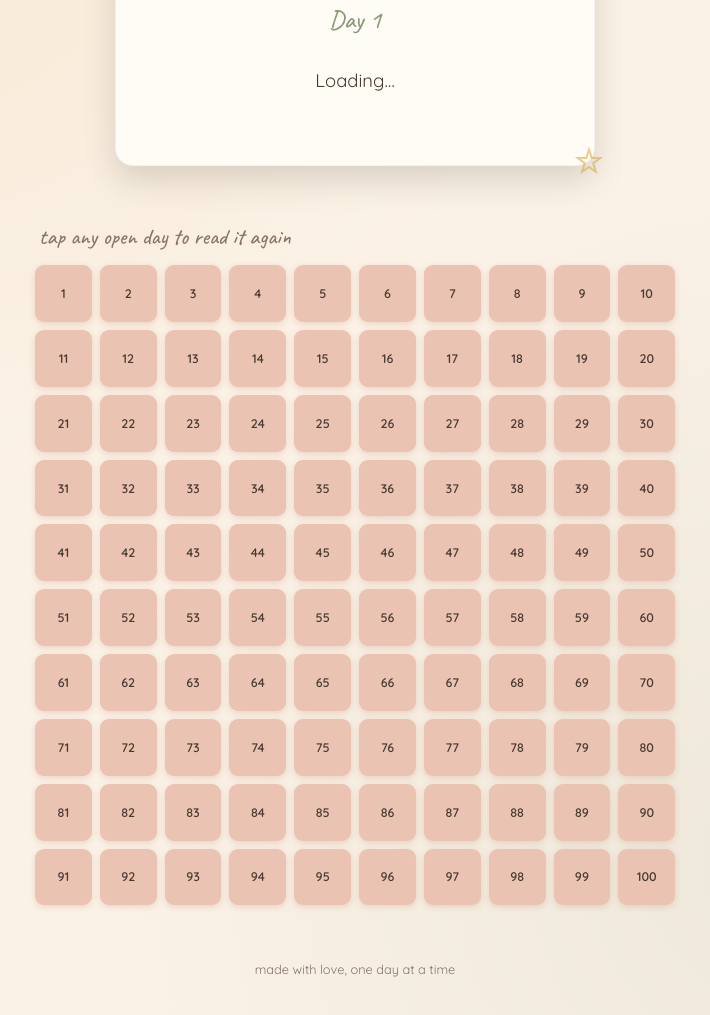
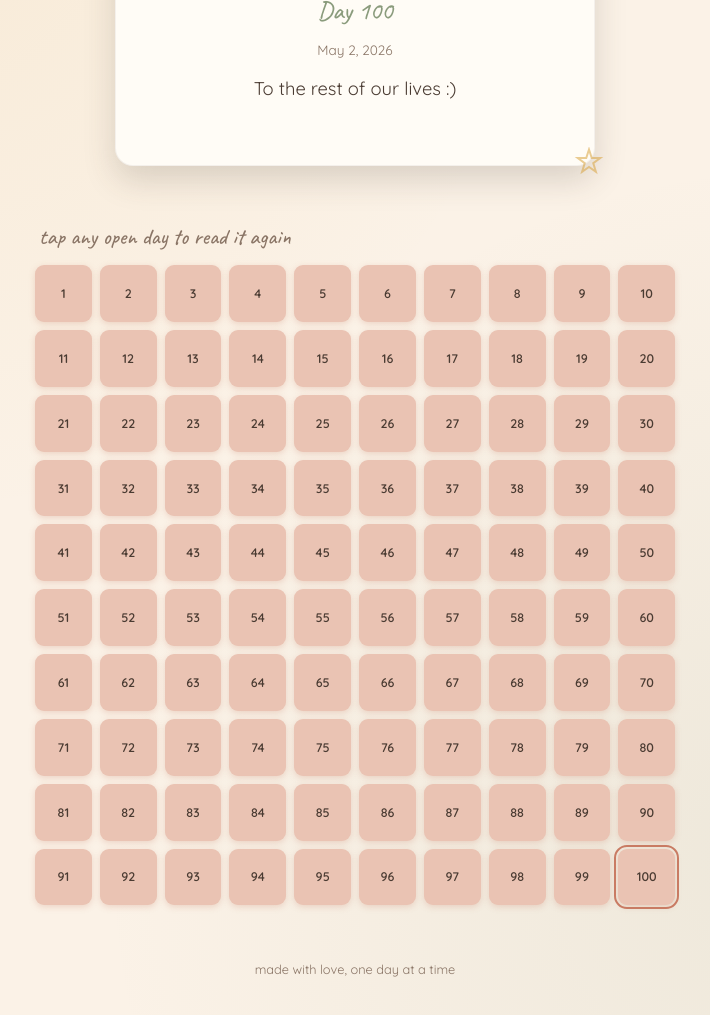
Before and after one commit to andytyuan2/Advent-Messages, a plain HTML site: page index.html in a window 1280 px wide. Shown: the part 253-1268 px from the top of the page, without its empty margins (285-995 px from the left). Drawn offline with Linux system fonts and the light colour scheme.

Commit message:
Refactor date formatting and improve variable usage

```diff
--- a/index.html
+++ b/index.html
@@ -102,7 +102,11 @@
     font-size: 1.6rem;
     color: var(--sage);
     margin-bottom: 14px;
-  }.date-label{font-size: 0.85rem; color:var(--ink-soft); margin-bottom: 16px;}
+  }.date-label{
+    font-size: 0.85rem;
+    color:var(--ink-soft);
+    margin-bottom: 16px;
+  }
 
   .card .message{
     font-size: 1.15rem;
@@ -372,18 +376,6 @@
     return Math.round((db - da) / 86400000);
   }
 
-  const todayStr = todayInTZ(CONFIG.timezone);
-  const dayIndex = daysBetween(CONFIG.startDate, todayStr) + 1; // 1-based
-
-  const grid = document.getElementById('grid');
-  const card = document.getElementById('card');
-  const dayLabel = document.getElementById('dayLabel');
-  const messageText = document.getElementById('messageText');
-  const hintText = document.getElementById('hintText');
-  const dateLabel = document.getElementById('dateLabel');
-
-  let activeTile = null;
-
   function formatDateForDay(n){
     const [y, m, d] = CONFIG.startDate.split('-').map(Number);
     const dateObj = new Date(Date.UTC(y, m - 1, d));
@@ -391,11 +383,23 @@
     return dateObj.toLocaleDateString('en-US', { timeZone: 'UTC', month: 'long', day: 'numeric', year: 'numeric' });
   }
 
+  const todayStr = todayInTZ(CONFIG.timezone);
+  const dayIndex = daysBetween(CONFIG.startDate, todayStr) + 1; // 1-based
+
+  const grid = document.getElementById('grid');
+  const card = document.getElementById('card');
+  const dayLabel = document.getElementById('dayLabel');
+  const dateLabel = document.getElementById('dateLabel');
+  const messageText = document.getElementById('messageText');
+  const hintText = document.getElementById('hintText');
+
+  let activeTile = null;
+
   function showDay(n, tileEl){
     dayLabel.textContent = `Day ${n}`;
     dateLabel.textContent = formatDateForDay(n);
     messageText.textContent = MESSAGES[n - 1];
-    hintText.textContent = (dayIndex > 100 && n === 100)
+    hintText.textContent = (dayIndex > 90 && n === 90)
       ? 'that was the last one — but not the last of anything else.'
       : '';
     card.classList.remove('flip');
@@ -424,12 +428,12 @@
 
   if(dayIndex < 1){
     dayLabel.textContent = 'not yet';
+    dateLabel.textContent = '';
     messageText.textContent = `Come back on ${CONFIG.startDate} for day one 💛`;
   } else if(dayIndex > 100){
-    showday(100, grid.children[99]);
+    showDay(100, grid.children[99]);
   } else {
-    const todaysTile = grid.children[dayIndex - 1];
-    showDay(dayIndex, todaysTile);
+    showDay(dayIndex, grid.children[dayIndex - 1]);
   }
 
 </script>
```
